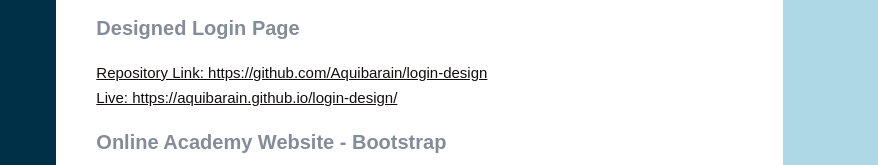
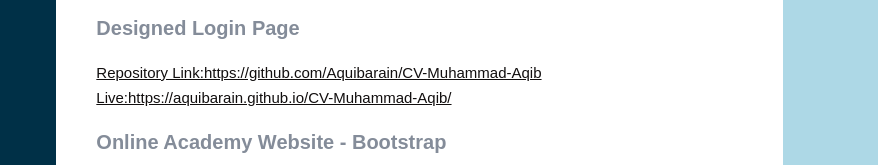
Before and after one commit to Aquibarain/CV-Muhammad-Aqib, a plain HTML site: page index.html in a window 1280 px wide. Shown: the part 617-782 px from the top of the page, 402-1280 px from the left. Drawn offline with Linux system fonts and the light colour scheme; a script that the page names is missing; a web font is replaced by a local one.

Commit message:
link chang

```diff
--- a/index.html
+++ b/index.html
@@ -164,11 +164,11 @@
             </p>
           <h3>Designed Login Page</h3>
           <p>
-            <a href="https://github.com/Aquibarain/login-design">
-              Repository Link: https://github.com/Aquibarain/login-design
+            <a href="https://github.com/Aquibarain/CV-Muhammad-Aqib">
+              Repository Link:https://github.com/Aquibarain/CV-Muhammad-Aqib
             </a><br>
-           <a href="https://aquibarain.github.io/login-design/ ">
-            Live: https://aquibarain.github.io/login-design/ </a>
+           <a href="https://aquibarain.github.io/CV-Muhammad-Aqib/ ">
+            Live:https://aquibarain.github.io/CV-Muhammad-Aqib/</a>
             </p>
           <h3>Online Academy Website - Bootstrap</h3>
           <p>
```
